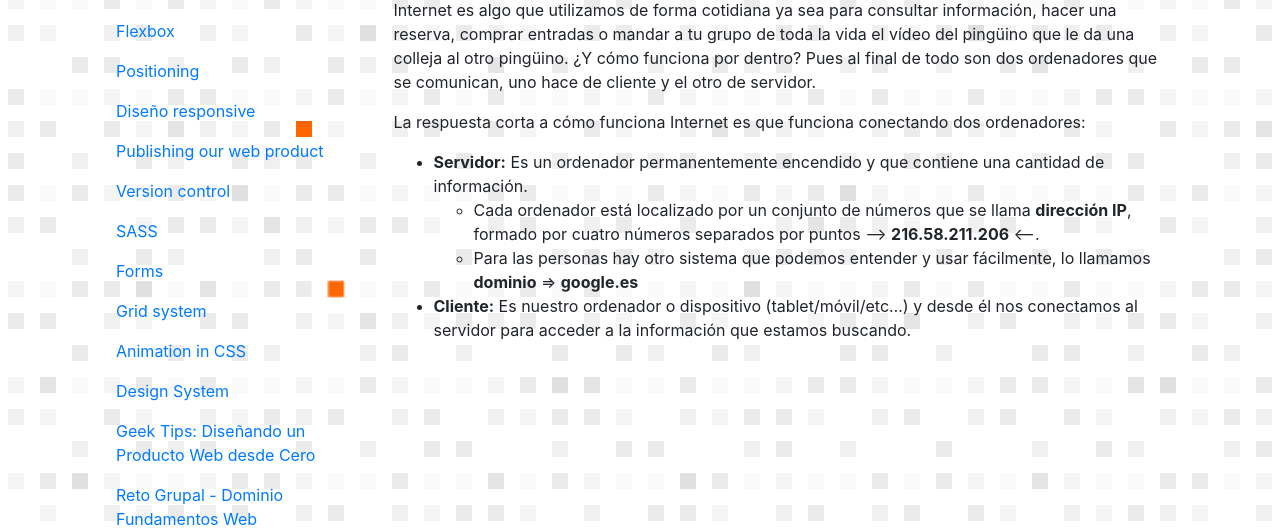
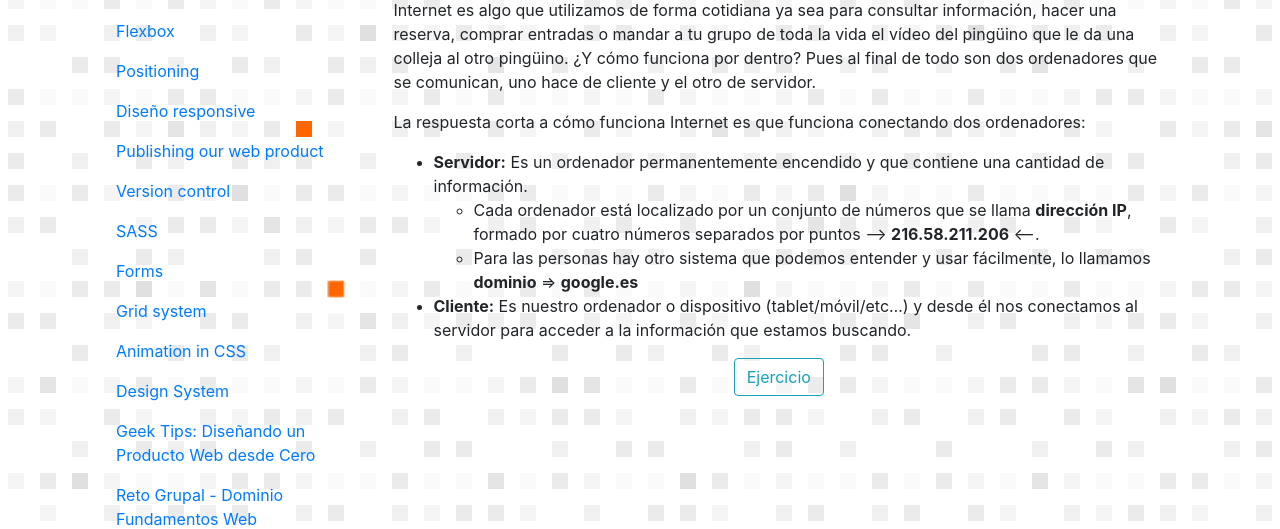
Before and after one commit to mhsantosp/reto_webGeekBook, a plain HTML site: page index.html in a window 1280 px wide. Shown: the part 271-800 px from the top of the page. Drawn offline with nearby package versions, Linux system fonts and the light colour scheme.

Commit message:
Se agrega un btn llamado Ejercicio y estilos respectivos, este btn te lleva a la vista de la solución del ejercicio.

```diff
--- a/index.html
+++ b/index.html
@@ -75,6 +75,7 @@
                             <strong>Cliente:</strong> Es nuestro ordenador o dispositivo (tablet/móvil/etc…) y desde él nos conectamos al servidor para acceder a la información que estamos buscando.
                           </li>
                       </ul>
+                      <a class="btn btn-outline-info" href="./exercises/ejercicio.html" role="button">Ejercicio</a>
                     </div>
                     <div class="tab-pane fade" id="firstWebPag" role="tabpanel" aria-labelledby="firstWebPag-tab">
                       <h2>My first website</h2>
--- a/styles.css
+++ b/styles.css
@@ -42,6 +42,13 @@ main .nav-conten {
   text-align: center;
 }
 
+.body-contec .tab-content .tab-pane a.btn {
+  display: flex;
+  max-width: max-content;
+  margin-left: auto;
+  margin-right: auto;
+}
+
 footer .footer {
   text-align: center;
   color: #ffffff;
```
Also changed, not shown: exercises/ejercicio.html (added, +14 -0 lines).
